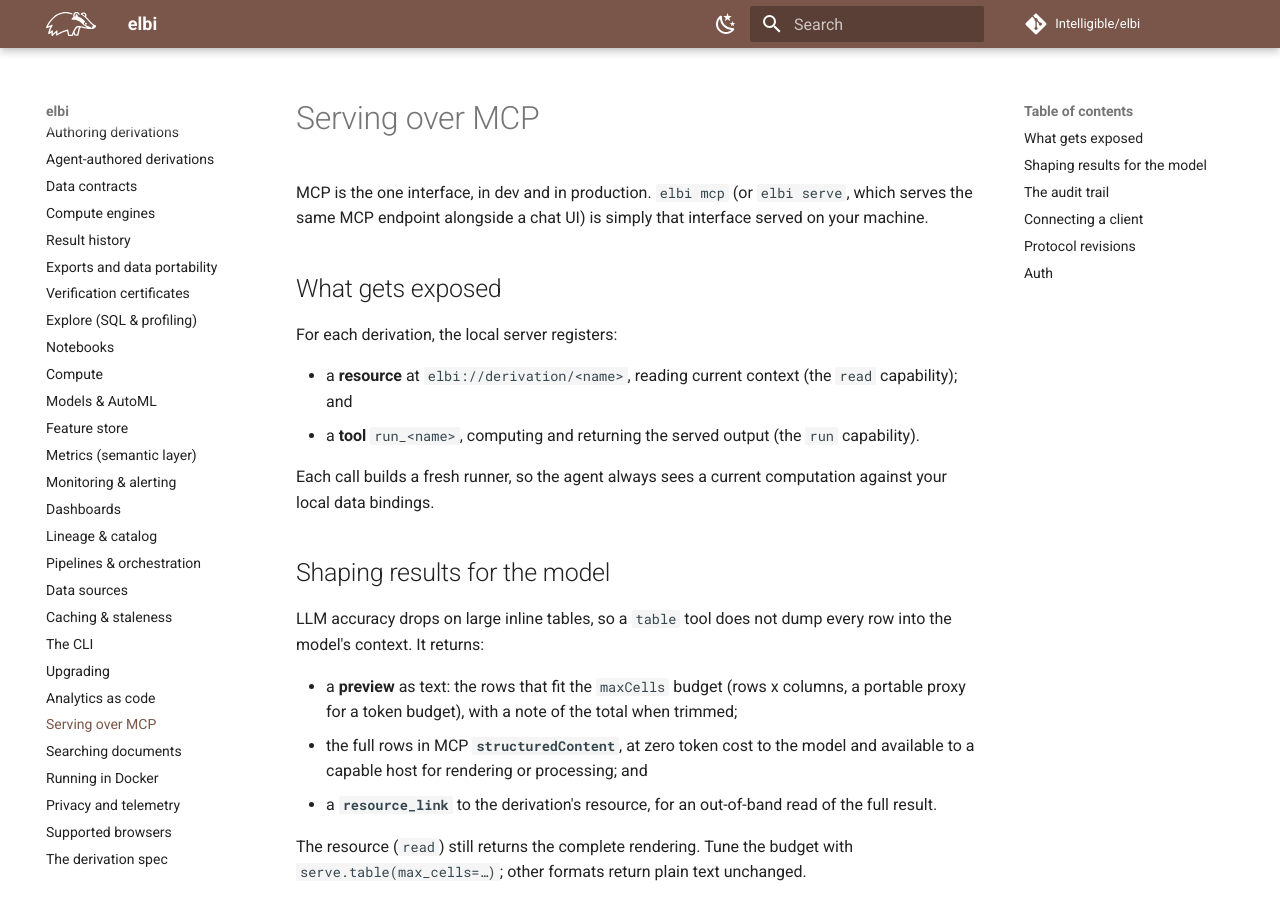
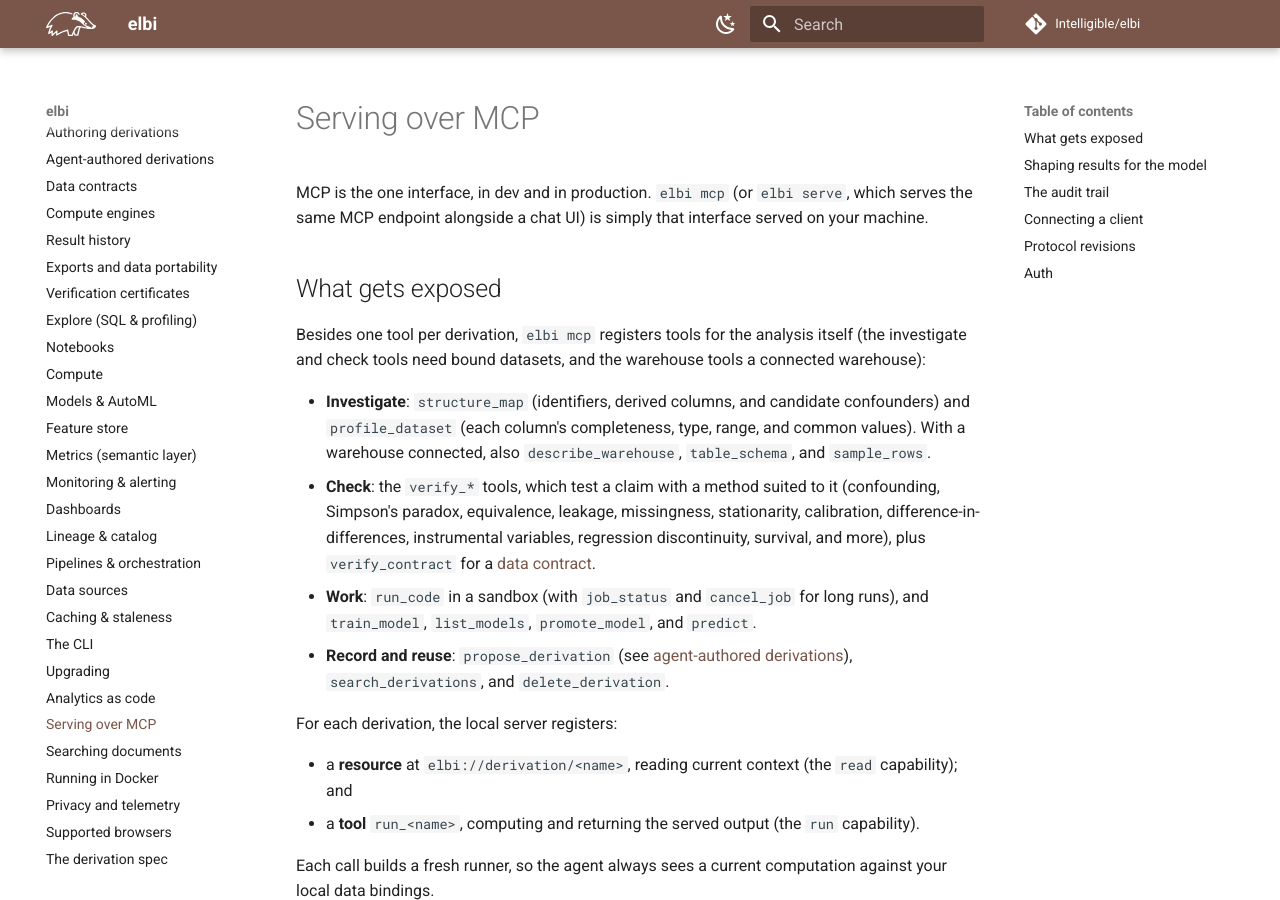
Before and after one commit to Intelligible/elbi, an MkDocs documentation site: the page built from docs/mcp.md, in a window 1280 px wide and 900 px high. Built offline with MkDocs 1.6.1 and Material for MkDocs 9.7.7, drawn with Linux system fonts in a browser that asks for light colours; comment, search, counter and statistics services are not loaded.

Commit message:
List the analysis tools in the MCP docs
- mcp.md: "What gets exposed" listed only the per-derivation tools;
  it now also lists the tools `elbi mcp` registers for the analysis
  itself (structure_map, the verify_* checks, run_code, models, and
  propose/search/delete derivation), and what each group needs.
- authoring.md: name the platform that handles certification
  governance (Summand).

Signed-off-by: Ben Lengerich <ben@intelligible.ai>

```diff
--- a/docs/mcp.md
+++ b/docs/mcp.md
@@ -5,6 +5,25 @@ MCP is the one interface, in dev and in production. `elbi mcp` (or
 is simply that interface served on your machine.
 
 ## What gets exposed
+
+Besides one tool per derivation, `elbi mcp` registers tools for the analysis itself
+(the investigate and check tools need bound datasets, and the warehouse tools a
+connected warehouse):
+
+- **Investigate**: `structure_map` (identifiers, derived columns, and candidate
+  confounders) and `profile_dataset` (each column's completeness, type, range, and
+  common values). With a warehouse connected, also `describe_warehouse`,
+  `table_schema`, and `sample_rows`.
+- **Check**: the `verify_*` tools, which test a claim with a method suited to it
+  (confounding, Simpson's paradox, equivalence, leakage, missingness, stationarity,
+  calibration, difference-in-differences, instrumental variables, regression
+  discontinuity, survival, and more), plus `verify_contract` for a
+  [data contract](./data-contracts.md).
+- **Work**: `run_code` in a sandbox (with `job_status` and `cancel_job` for long runs),
+  and `train_model`, `list_models`, `promote_model`, and `predict`.
+- **Record and reuse**: `propose_derivation` (see
+  [agent-authored derivations](./authoring.md)), `search_derivations`, and
+  `delete_derivation`.
 
 For each derivation, the local server registers:
 
```
Also changed, not shown: changelog.d/+mcp-analysis-tools.doc.md (added, +3 -0 lines), docs/authoring.md (+1 -1 lines).
